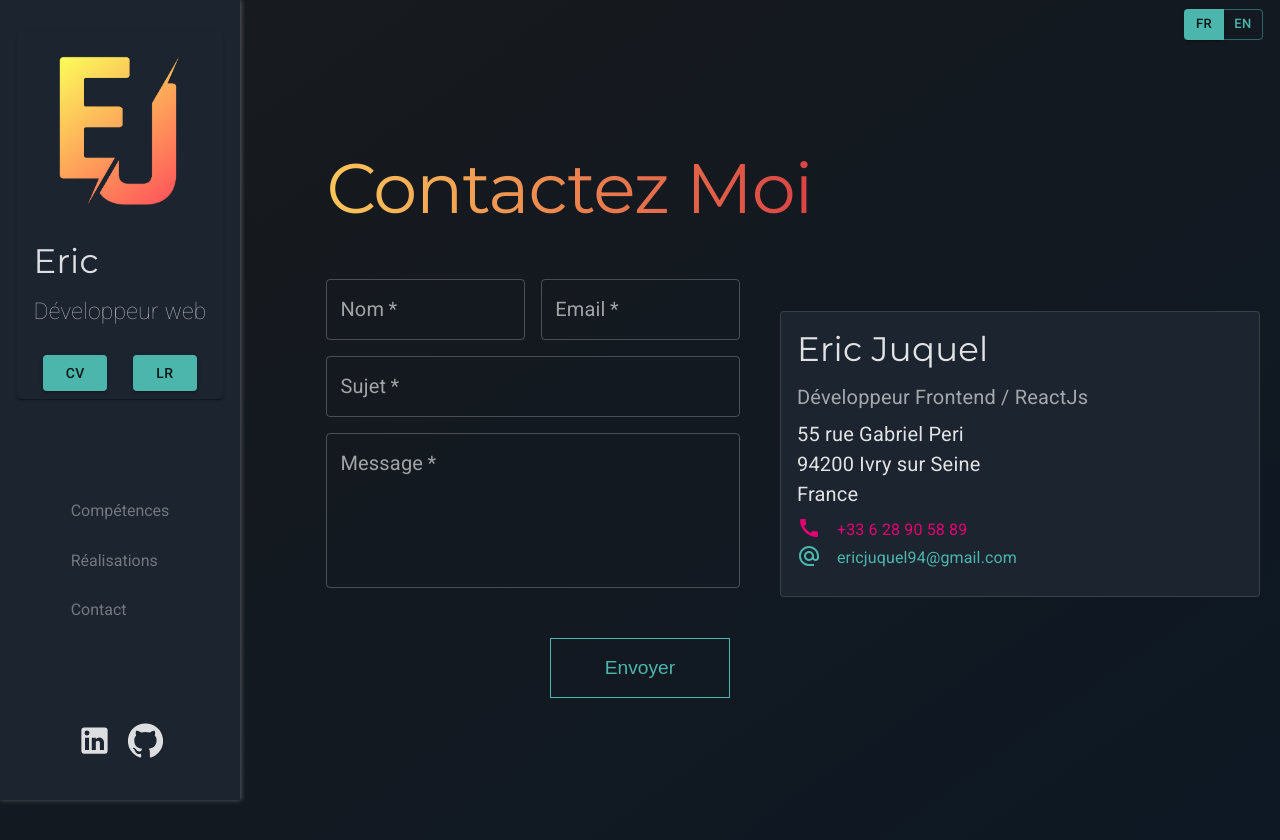
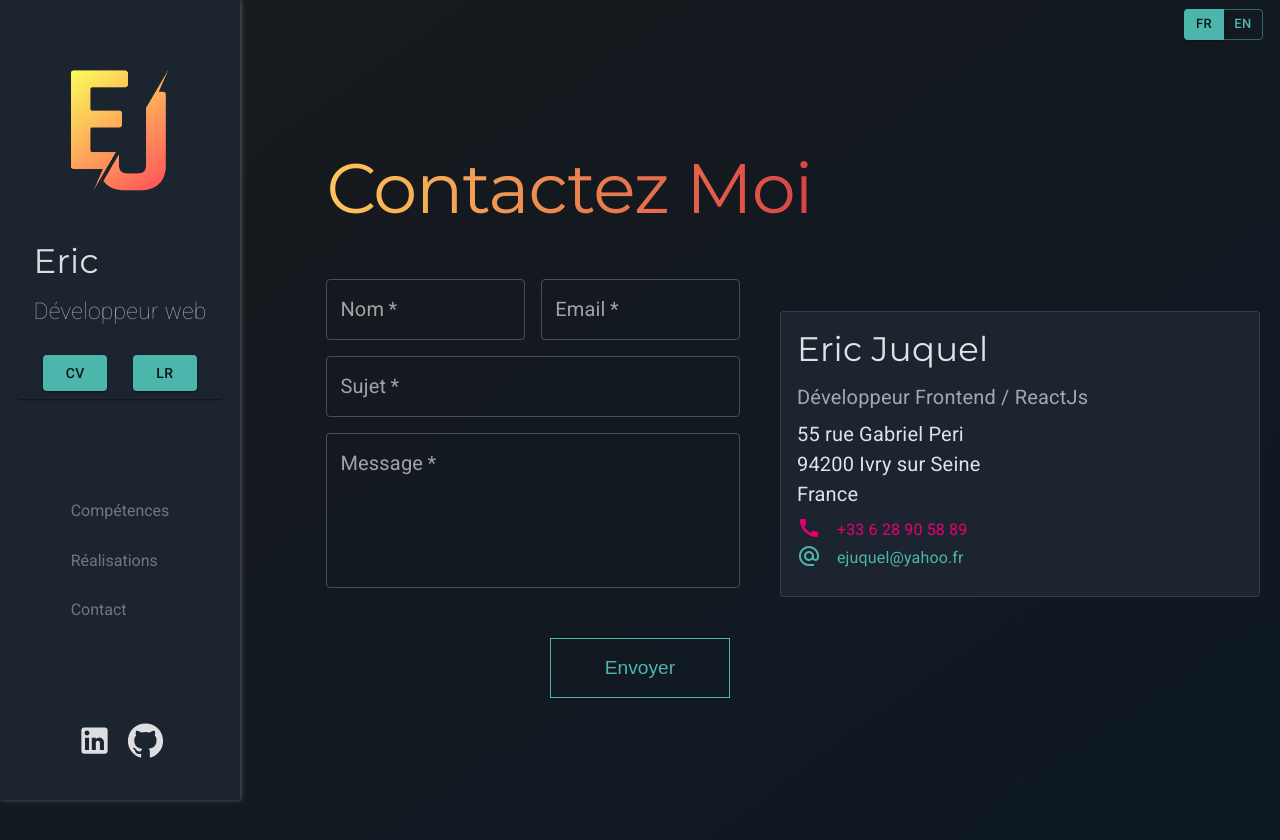
Before and after one commit to Eric-Juquel/eric-j-portfolio, a React (Create React App) app: page /contact in a window 1280 px wide. Shown: the top 840 px of the page. Built offline with nearby package versions, Linux system fonts and the light colour scheme; a web font is replaced by a local one.

Commit message:
fix css logo -change email

```diff
--- a/src/components/Contact.js
+++ b/src/components/Contact.js
@@ -233,7 +233,7 @@ const Contact = () => {
                     className={classes.icon}
                   />
                   <Typography variant="subtitle1" color="secondary">
-                    ericjuquel94@gmail.com
+                    ejuquel@yahoo.fr
                   </Typography>
                 </Grid>
               </CardContent>
--- a/src/components/Logo.js
+++ b/src/components/Logo.js
@@ -42,7 +42,7 @@ const useStyles = makeStyles(
       marginBottom: "1rem",
     },
     image :{
-      padding:"1rem",
+      padding:"2rem",
       maxHeight:"12rem"
     },
     imageSmall: {
```
